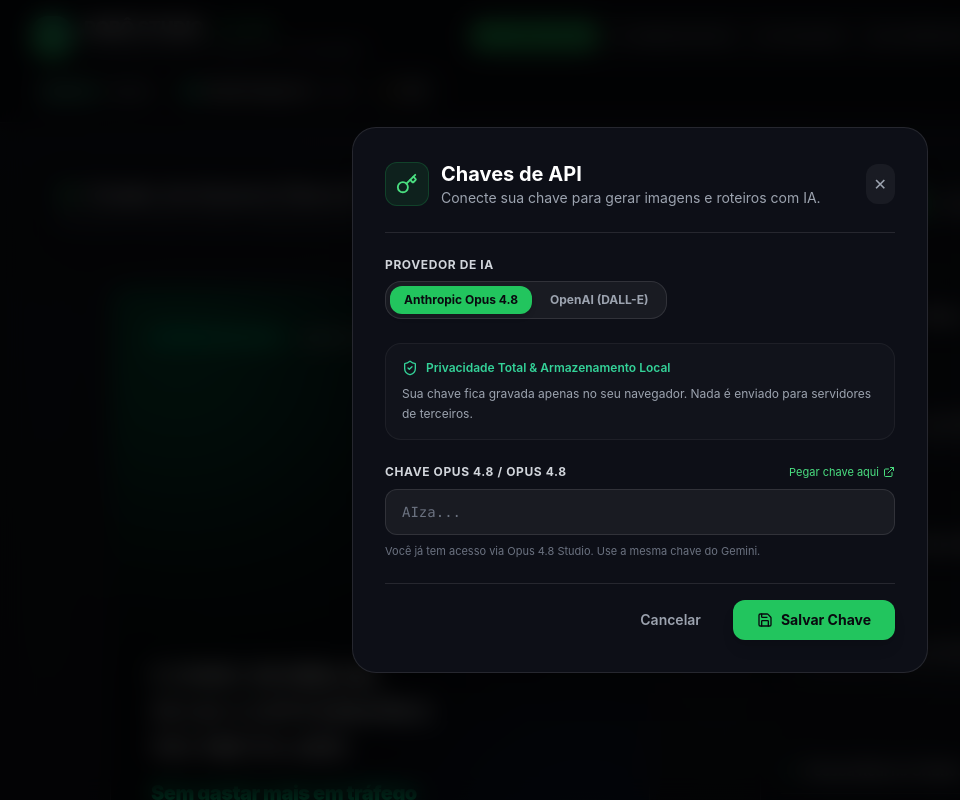
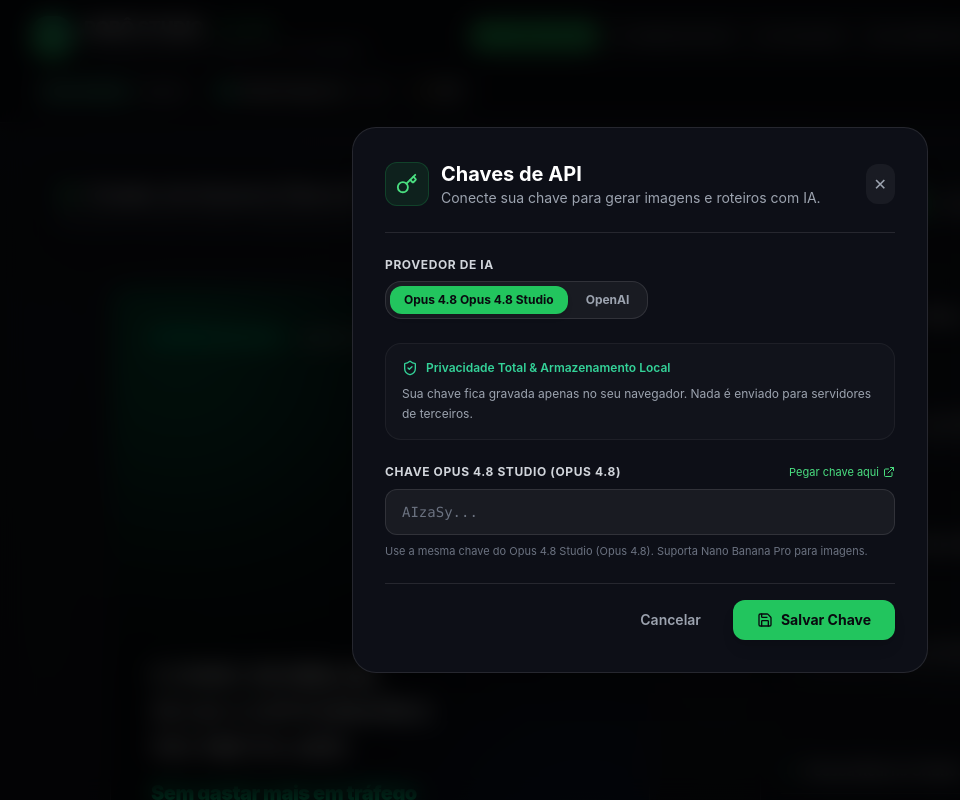
Before and after one commit to designerdosmilionarios/robo-de-criacao, a Next.js app: page / in a window 1280 px wide. Both pictures are taken after a click on the button "API". Shown: the top 800 px of the page, without its empty margins (0-960 px from the left). Built offline with nearby package versions, Linux system fonts and the light colour scheme.

Commit message:
Remover opcao Anthropic - deixar apenas Opus 4.8 Opus 4.8 Studio e OpenAI

```diff
--- a/src/app/page.tsx
+++ b/src/app/page.tsx
@@ -503,7 +503,7 @@ export default function Home() {
 
           {/* SELETOR DE CLIENTE + API */}
           <div className="flex items-center gap-2 flex-wrap">
-            {/* Provider Switcher */}
+            {/* Provider Switcher - apenas 2 opcoes */}
             <div className="inline-flex items-center bg-white/5 border border-white/10 rounded-xl p-1">
               <button
                 onClick={() => setProvider('Opus 4.8')}
@@ -511,7 +511,7 @@ export default function Home() {
                   provider === 'Opus 4.8' ? 'bg-emerald-500/20 text-emerald-300 shadow' : 'text-gray-400 hover:text-white'
                 }`}
               >
-                Opus 4.8
+                Opus 4.8 Studio
               </button>
               <button
                 onClick={() => setProvider('openai')}
--- a/src/components/SettingsModal.tsx
+++ b/src/components/SettingsModal.tsx
@@ -61,7 +61,7 @@ export const SettingsModal: React.FC<SettingsModalProps> = ({
         </div>
 
         <div className="space-y-6">
-          {/* Seletor de Provider */}
+          {/* Seletor de Provider - apenas 2 opcoes (sem Anthropic) */}
           <div>
             <span className="block text-xs font-bold text-gray-300 mb-2 uppercase tracking-wider">
               Provedor de IA
@@ -73,7 +73,7 @@ export const SettingsModal: React.FC<SettingsModalProps> = ({
                   activeProvider === 'Opus 4.8' ? 'bg-brand-500 text-dark-900 shadow-md' : 'text-gray-400 hover:text-white'
                 }`}
               >
-                Anthropic Opus 4.8
+                Opus 4.8 Opus 4.8 Studio
               </button>
               <button
                 onClick={() => setActiveProvider('openai')}
@@ -81,7 +81,7 @@ export const SettingsModal: React.FC<SettingsModalProps> = ({
                   activeProvider === 'openai' ? 'bg-brand-500 text-dark-900 shadow-md' : 'text-gray-400 hover:text-white'
                 }`}
               >
-                OpenAI (DALL-E)
+                OpenAI
               </button>
             </div>
           </div>
@@ -100,12 +100,12 @@ export const SettingsModal: React.FC<SettingsModalProps> = ({
           <div>
             <div className="flex items-center justify-between mb-2">
               <label className="text-xs font-bold text-gray-300 uppercase tracking-wider">
-                {activeProvider === 'Opus 4.8' ? 'Chave Opus 4.8 / Opus 4.8' : 'OpenAI API Key'}
+                {activeProvider === 'Opus 4.8' ? 'Chave Opus 4.8 Studio (Opus 4.8)' : 'OpenAI API Key'}
               </label>
               <a
                 href={
                   activeProvider === 'Opus 4.8'
-                    ? 'https://Opus 4.8/apikey'
+                    ? 'https://Opus 4.8/app/apikey'
                     : 'https://platform.openai.com/api-keys'
                 }
                 target="_blank"
@@ -117,15 +117,15 @@ export const SettingsModal: React.FC<SettingsModalProps> = ({
             </div>
             <input
               type="password"
-              placeholder={activeProvider === 'Opus 4.8' ? 'AIza...' : 'sk-proj-...'}
+              placeholder={activeProvider === 'Opus 4.8' ? 'AIzaSy...' : 'sk-proj-...'}
               value={keyInput}
               onChange={(e) => setKeyInput(e.target.value)}
               className="w-full px-4 py-3 rounded-xl bg-white/5 border border-white/10 text-white placeholder-gray-500 text-sm font-mono focus:border-brand-500 focus:outline-none"
             />
             <p className="text-[11px] text-gray-500 mt-2">
               {activeProvider === 'Opus 4.8'
-                ? 'Você já tem acesso via Opus 4.8 Studio. Use a mesma chave do Gemini.'
-                : 'Dica: você paga centavos por imagem gerada com DALL-E 3.'}
+                ? 'Use a mesma chave do Opus 4.8 Studio (Opus 4.8). Suporta Nano Banana Pro para imagens.'
+                : 'Dica: você paga centavos por imagem gerada com DALL-E 3 ou GPT Image.'}
             </p>
           </div>
 
```
